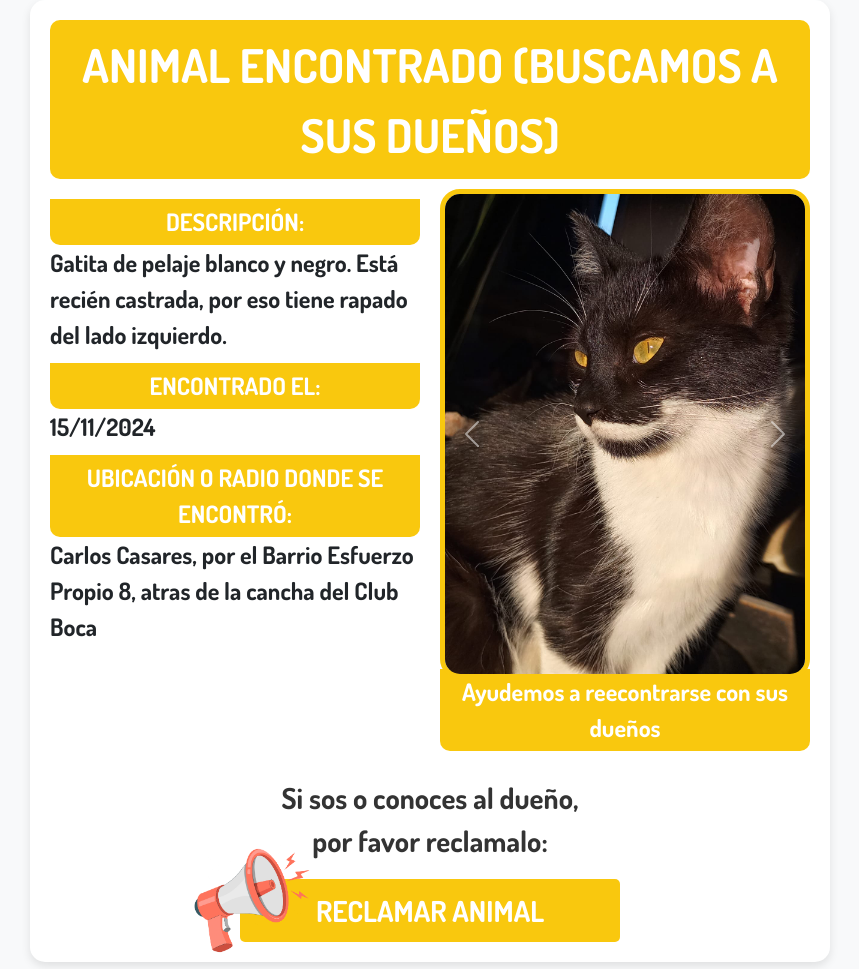
After one commit to isfdyt80/PetBook, a PHP site: page /cartel_amarillo.html in a window 1280 px wide. The commit adds this page. Shown: the whole page, without its empty margins (210-1069 px from the left). Run offline with PHP 8.4, Linux system fonts and the light colour scheme.

Commit message:
listo el diseño de los carteles de animal encontrado y el de animal en adopción

```diff
--- /dev/null
+++ b/cartel_amarillo.html
@@ -0,0 +1,80 @@
+<!DOCTYPE html>
+<html lang="en">
+
+<head>
+    <meta charset="UTF-8">
+    <meta name="viewport" content="width=device-width, initial-scale=1.0">
+    <title>Cartel de Mascota</title>
+    <link href="https://cdn.jsdelivr.net/npm/bootstrap@5.3.0/dist/css/bootstrap.min.css" rel="stylesheet">
+    <link href="https://fonts.googleapis.com/css2?family=Dosis:wght@400;500;600;700&display=swap" rel="stylesheet">
+    <link rel="stylesheet" href="bootstrap/css/bootstrap.min.css">
+    <link rel="stylesheet" href="css/cartel_amarillo.css">
+</head>
+
+<body>
+    <div class="cartel">
+        <!-- Franja Roja: "SE BUSCA" -->
+        <div class="franja-amarilla">ANIMAL ENCONTRADO (BUSCAMOS A SUS DUEÑOS)</div>
+
+        <!-- Contenido (Especificaciones y Carrusel) -->
+        <div class="contenido">
+            <!-- Información -->
+            <div class="info-contenedor">
+                <div class="info-seccion">
+                    <div class="mini-franja-amarilla">DESCRIPCIÓN:</div>
+                    <p class="info-texto descripcion">Gatita de pelaje blanco y negro. Está recién
+                        castrada, por
+                        eso tiene rapado del lado izquierdo.</p>
+                </div>
+                <div class="info-seccion">
+                    <div class="mini-franja-amarilla">ENCONTRADO EL:</div>
+                    <p class="info-texto fecha">15/11/2024</p>
+                </div>
+                <div class="info-seccion">
+                    <div class="mini-franja-amarilla">UBICACIÓN O RADIO DONDE SE ENCONTRÓ:</div>
+                    <p class="info-texto ubicacion">Carlos Casares, por el Barrio Esfuerzo Propio 8, atras de la cancha
+                        del Club
+                        Boca</p>
+                </div>
+            </div>
+
+            <!-- Carrusel -->
+            <div class="carrusel-contenedor">
+                <div id="carruselMascota" class="carousel slide carrusel-imagen" data-bs-ride="carousel">
+                    <div class="carousel-inner">
+                        <div class="carousel-item active">
+                            <img src="img/aki1.jpg" class="d-block w-100" alt="Imagen 1">
+                        </div>
+                        <div class="carousel-item">
+                            <img src="img/aki2.jpg" class="d-block w-100" alt="Imagen 2">
+                        </div>
+                    </div>
+                    <button class="carousel-control-prev" type="button" data-bs-target="#carruselMascota"
+                        data-bs-slide="prev">
+                        <span class="carousel-control-prev-icon" aria-hidden="true"></span>
+                        <span class="visually-hidden">Anterior</span>
+                    </button>
+                    <button class="carousel-control-next" type="button" data-bs-target="#carruselMascota"
+                        data-bs-slide="next">
+                        <span class="carousel-control-next-icon" aria-hidden="true"></span>
+                        <span class="visually-hidden">Siguiente</span>
+                    </button>
+                </div>
+                <div class="mini-franja-amarilla">
+                    Ayudemos a reecontrarse con sus dueños
+                </div>
+            </div>
+        </div>
+
+        <!-- Texto y botón de contacto -->
+        <p class="contact-text">Si sos o conoces al dueño, <br> por favor reclamalo:</p>
+        <a href="#" class="contact-btn">
+            <img src="img/megafono.png" alt="Megáfono">
+            <span class="telefono">RECLAMAR ANIMAL</span>
+        </a>
+    </div>
+
+    <script src="https://cdn.jsdelivr.net/npm/bootstrap@5.3.0/dist/js/bootstrap.bundle.min.js"></script>
+</body>
+
+</html>
--- /dev/null
+++ b/css/cartel_amarillo.css
@@ -0,0 +1,122 @@
+body {
+    font-family: 'Dosis', sans-serif;
+    background-color: #f8f9fa;
+}
+
+.cartel {
+    max-width: 800px;
+    background-color: white;
+    border-radius: 15px;
+    margin: auto;
+    padding: 20px;
+    box-shadow: 0px 4px 10px rgba(0, 0, 0, 0.1);
+}
+
+.franja-amarilla {
+    background-color: #f9c80e;
+    color: white;
+    text-align: center;
+    font-size: 2.9rem;
+    font-weight: bold;
+    padding: 10px;
+    border-radius: 10px;
+    margin-bottom: 10px;
+}
+
+
+.contenido {
+    display: flex;
+    flex-direction: row;
+    justify-content: space-between;
+    gap: 20px;
+}
+
+.carrusel-contenedor {
+    flex: 1;
+    text-align: center;
+}
+
+.carrusel-imagen {
+    border-radius: 20px;
+    border: 5px solid #f9c80e;
+    overflow: hidden;
+}
+
+.mini-franja-amarilla {
+    background-color: #f9c80e;
+    color: white;
+    text-align: center;
+    font-size: 1.5rem;
+    font-weight: bold;
+    padding: 5px;
+    border-radius: 0 0 10px 10px;
+    margin-top: -10px;
+}
+
+.info-contenedor {
+    flex: 1;
+}
+
+.info-seccion {
+    margin-top: 20px;
+}
+
+.info-titulo {
+    font-size: 1.5rem;
+    font-weight: bold;
+    color: #f9c80e;
+}
+
+.franja-amarilla-mini {
+    background-color: #f9c80e;
+    color: white;
+    text-align: center;
+    font-size: 1.4rem;
+    font-weight: bold;
+    padding: 5px;
+    border-radius: 0 0 10px 10px;
+    margin-bottom: 10px;
+}
+
+.info-texto {
+    font-size: 1.5rem;
+    font-weight: bold;
+}
+
+.contact-text {
+    text-align: center;
+    font-size: 1.8rem;
+    font-weight: bold;
+    color: #333;
+    margin-top: 25px;
+}
+
+.contact-btn {
+    background-color: #f9c80e;
+    color: white;
+    font-weight: bold;
+    padding: 10px;
+    border-radius: 5px;
+    text-decoration: none;
+    display: flex;
+    align-items: center;
+    justify-content: center;
+    gap: 10px;
+    width: 50%;
+    margin: auto;
+    position: relative;
+}
+
+.contact-btn img {
+    position: absolute;
+    top: -50px;
+    left: 02%;
+    transform: translateX(-50%);
+    width: 140px;
+    height: 140px;
+}
+
+.contact-btn .telefono {
+    font-size: 1.8rem;
+    font-weight: bold;
+}
```
Also changed, not shown: cartel_rojo.html (renamed from carteles.html, +8 -3 lines), cartel_verde.html (added, +78 -0 lines), css/cartel_rojo.css (renamed from css/carteles.css, +12 -11 lines), css/cartel_verde.css (added, +122 -0 lines).
